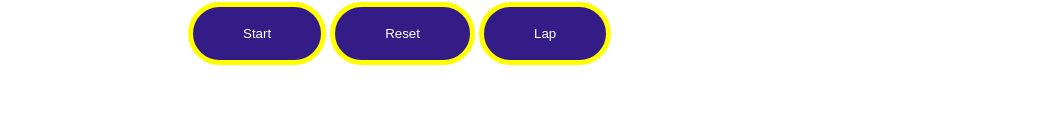
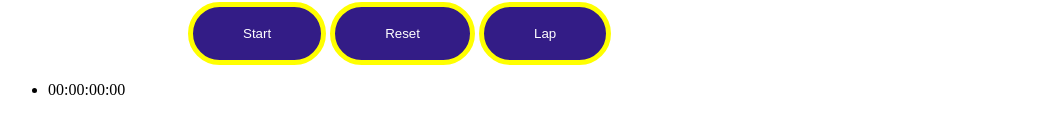
Before and after one commit to Tolya-web/dz-2-5-1, a plain HTML site: page index.html in a window 1280 px wide. Both pictures are taken after a click on the button "Lap". Shown: the part 111-244 px from the top of the page, without its empty margins (0-1050 px from the left). Drawn offline with Linux system fonts and the light colour scheme.

Commit message:
dzz2-555

```diff
--- a/index.html
+++ b/index.html
@@ -17,8 +17,9 @@
         <button class="button start" onclick="startStop()" id="start">Start</button>
         <button  class="button reset" onclick="reset()">Reset</button>
         <button  class="button lap" onclick="lap()">Lap</button>
-        <div class="lapContainer">
-        </div>
+        <ul id="lapContainer">
+
+        </ul>
 <script src="./script.js"></script>
 </body>
 </html>
--- a/script.js
+++ b/script.js
@@ -82,3 +82,17 @@
          document.getElementById("min").innerHTML = "00";
          document.getElementById("hour").innerHTML = "00";
     }
+
+    function lap(){
+        var element = document.getElementById('lapContainer');
+        var elementli = document.createElement('li');
+        var hour = document.getElementById("hour").innerText;
+        var min = document.getElementById("min").innerText;
+        var sec = document.getElementById("sec").innerText;
+        var milisec = document.getElementById("milisec").innerText;
+        var node = document.createTextNode(hour+":"+min+":"+sec+":"+milisec);
+        elementli.appendChild(node);
+        element.appendChild(elementli);
+
+
+    }
```
